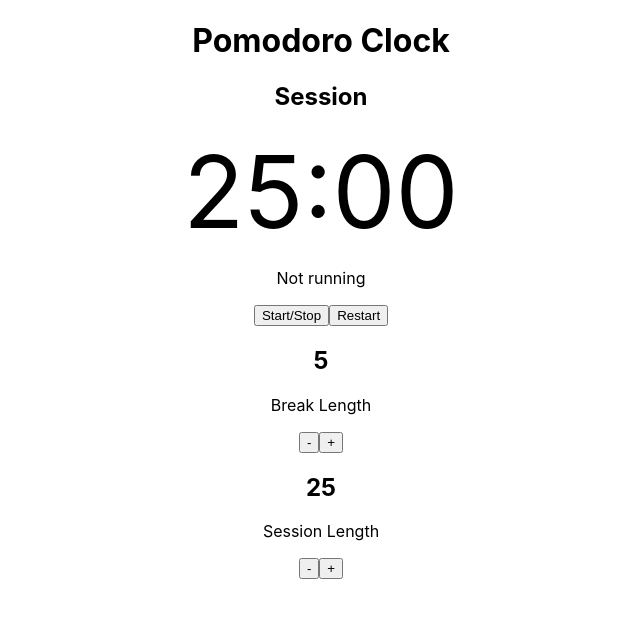
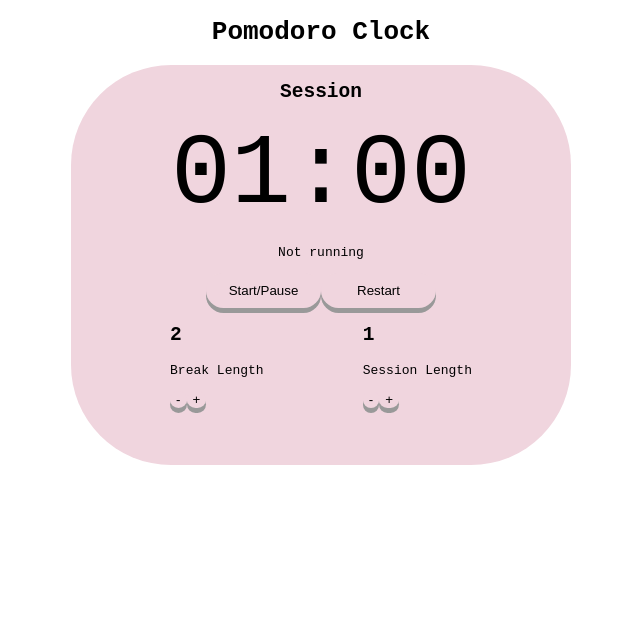
Before and after one commit to izanhuang/pomodoro-clock, a React (Create React App) app: page / in a window 1280 px wide. Shown: the top 618 px of the page, without its empty margins (319-959 px from the left). Built offline with nearby package versions, Linux system fonts and the light colour scheme.

Commit message:
Timer functionality working

```diff
--- a/package.json
+++ b/package.json
@@ -9,7 +9,6 @@
     "react": "^17.0.2",
     "react-dom": "^17.0.2",
     "react-scripts": "4.0.3",
-    "react-timer-hook": "^3.0.5",
     "web-vitals": "^1.1.2"
   },
   "scripts": {
--- a/src/App.css
+++ b/src/App.css
@@ -1,38 +1,26 @@
 .App {
-  text-align: center;
+  display: flex;
+  flex-direction: column;
+  justify-content: center;
+  align-items: center;
+  font-family: monospace;
 }
 
-.App-logo {
-  height: 40vmin;
-  pointer-events: none;
+.clock {
+  width: 500px;
+  height: 400px;
+  background-color: #f0d5de;
+  border-radius: 100px;
 }
 
-@media (prefers-reduced-motion: no-preference) {
-  .App-logo {
-    animation: App-logo-spin infinite 20s linear;
-  }
+.break-session {
+  display: flex;
+  flex-direction: row;
+  justify-content: space-evenly;
+  align-items: center;
 }
 
-.App-header {
-  background-color: #282c34;
-  min-height: 100vh;
-  display: flex;
-  flex-direction: column;
-  align-items: center;
-  justify-content: center;
-  font-size: calc(10px + 2vmin);
-  color: white;
+.buttonsWrapper {
+  width: 115px;
+  height: 35px;
 }
-
-.App-link {
-  color: #61dafb;
-}
-
-@keyframes App-logo-spin {
-  from {
-    transform: rotate(0deg);
-  }
-  to {
-    transform: rotate(360deg);
-  }
-}
--- a/src/App.js
+++ b/src/App.js
@@ -1,31 +1,35 @@
-import logo from './logo.svg'
 import './App.css'
 import { Break } from './components/Break'
 import { Session } from './components/Session'
-import { useState, useEffect } from 'react'
+import { useState } from 'react'
 import PomodoroContext from './context/pomodoro-context'
 import Timer from './components/Timer'
 
 function App() {
-  const [sessionLength, setSessionLength] = useState(25)
-  const [breakLength, setBreakLength] = useState(5)
-  const time = new Date()
-  time.setSeconds(time.getSeconds() + sessionLength * 60)
+  const [sessionLength, setSessionLength] = useState(1)
+  const [breakLength, setBreakLength] = useState(2)
+  const [isRunning, setIsRunning] = useState(false)
 
   return (
-    <div class="App">
+    <div className="App">
       <PomodoroContext.Provider
         value={{
           sessionLength,
           setSessionLength,
           breakLength,
           setBreakLength,
+          isRunning,
+          setIsRunning,
         }}
       >
         <h1>Pomodoro Clock</h1>
-        <Timer expiryTimestamp={time} autoStart={false} />
-        <Break />
-        <Session />
+        <div className="clock">
+          <Timer />
+          <div className="break-session">
+            <Break />
+            <Session />
+          </div>
+        </div>
       </PomodoroContext.Provider>
     </div>
   )
--- a/src/components/Break.js
+++ b/src/components/Break.js
@@ -1,22 +1,26 @@
-import React, { useState, useContext } from 'react'
+import React, { useState, useContext, useEffect } from 'react'
 import PomodoroContext from '../context/pomodoro-context'
 
-export const Break = () => {
-  const { breakLength, setBreakLength } = useContext(PomodoroContext)
-  const [decrementDisabled, setDrecementDisabled] = useState(false)
+export const Break = ({}) => {
+  const { breakLength, setBreakLength, isRunning } = useContext(PomodoroContext)
+  const [decrementDisabled, setDrecementDisabled] = useState(breakLength === 1)
   const [incrementDisabled, setIncrementDisabled] = useState(false)
 
   const handleDecrement = () => {
+    if (!isRunning) {
       if (breakLength - 1 === 1) {
         setBreakLength(breakLength - 1)
         setDrecementDisabled(true)
       } else {
         setBreakLength(breakLength - 1)
+        setDrecementDisabled(false)
+      }
     }
   }
 
   const handleIncrement = () => {
-    if (breakLength + 1 === 2) {
+    if (!isRunning) {
+      if (breakLength + 1 >= 2) {
         setBreakLength(breakLength + 1)
         setDrecementDisabled(false)
       } else if (breakLength + 1 === 60) {
@@ -26,6 +30,11 @@ export const Break = () => {
         setBreakLength(breakLength + 1)
       }
     }
+  }
+
+  useEffect(() => {
+    setDrecementDisabled(false)
+  }, [breakLength === 5])
 
   return (
     <div>
@@ -33,14 +42,14 @@ export const Break = () => {
       <p id="break-label">Break Length</p>
       <button
         id="break-decrement"
-        disabled={decrementDisabled}
+        disabled={breakLength <= 1 ? true : decrementDisabled}
         onClick={handleDecrement}
       >
         -
       </button>
       <button
         id="break-increment"
-        disabled={incrementDisabled}
+        disabled={breakLength >= 60 ? true : incrementDisabled}
         onClick={handleIncrement}
       >
         +
--- a/src/components/Session.js
+++ b/src/components/Session.js
@@ -1,21 +1,27 @@
-import React, { useState, useContext } from 'react'
+import React, { useState, useContext, useEffect } from 'react'
 import PomodoroContext from '../context/pomodoro-context'
+import '../App.css'
 
-export const Session = (props) => {
-  const { sessionLength, setSessionLength } = useContext(PomodoroContext)
+export const Session = ({}) => {
+  const { sessionLength, setSessionLength, isRunning } = useContext(
+    PomodoroContext,
+  )
   const [decrementDisabled, setDrecementDisabled] = useState(false)
   const [incrementDisabled, setIncrementDisabled] = useState(false)
 
   const handleDecrement = () => {
-    if (sessionLength - 1 === 1) {
+    if (!isRunning) {
+      if (sessionLength - 1 < 1) {
         setSessionLength(sessionLength - 1)
         setDrecementDisabled(true)
       } else {
         setSessionLength(sessionLength - 1)
       }
     }
+  }
 
   const handleIncrement = () => {
+    if (!isRunning) {
       if (sessionLength + 1 === 2) {
         setSessionLength(sessionLength + 1)
         setDrecementDisabled(false)
@@ -26,6 +32,7 @@ export const Session = (props) => {
         setSessionLength(sessionLength + 1)
       }
     }
+  }
 
   return (
     <div>
@@ -33,14 +40,14 @@ export const Session = (props) => {
       <p id="session-label">Session Length</p>
       <button
         id="session-decrement"
-        disabled={decrementDisabled}
+        disabled={sessionLength <= 1 ? true : decrementDisabled}
         onClick={handleDecrement}
       >
         -
       </button>
       <button
         id="session-increment"
-        disabled={incrementDisabled}
+        disabled={sessionLength >= 60 ? true : incrementDisabled}
         onClick={handleIncrement}
       >
         +
--- a/src/components/Timer.js
+++ b/src/components/Timer.js
@@ -1,43 +1,74 @@
 import React, { useContext, useState, useEffect } from 'react'
-import { useTimer, auto } from 'react-timer-hook'
 import PomodoroContext from '../context/pomodoro-context'
+import '../styles/Timer.css'
 
-export default function Timer({ expiryTimestamp, autoStart }) {
-  const { sessionLength } = useContext(PomodoroContext)
-  const [startTimer, setStartTimer] = useState(false)
+export default function Timer({}) {
   const {
-    seconds,
-    minutes,
+    sessionLength,
+    setSessionLength,
+    breakLength,
+    setBreakLength,
     isRunning,
-    start,
-    pause,
-    resume,
-    restart,
-  } = useTimer({
-    expiryTimestamp,
-    autoStart,
-    onExpire: () => console.warn('onExpire called'),
+    setIsRunning,
+  } = useContext(PomodoroContext)
+
+  const [timerLabel, setTimerLabel] = useState('Session')
+  const [audio, setAudio] = useState(new Audio())
+  const [minutes, setMinutes] = useState(sessionLength)
+  const [seconds, setSeconds] = useState(0)
+
+  useEffect(() => {
+    if (timerLabel === 'Session') {
+      setMinutes(sessionLength)
+    } else {
+      setMinutes(breakLength)
+    }
+  }, [sessionLength, breakLength])
+
+  useEffect(() => {
+    if (isRunning) {
+      let timeout = setTimeout(() => {
+        if (minutes > 0) {
+          if (seconds === 0) {
+            setMinutes(minutes - 1)
+            setSeconds(59)
+          } else {
+            setSeconds(seconds - 1)
+          }
+        }
+        if (minutes === 0) {
+          if (seconds === 0) {
+            clearTimeout(timeout)
+            audio.play()
+            switchTimer()
+          } else {
+            setSeconds(seconds - 1)
+          }
+        }
+      }, 1000)
+      return () => {
+        clearTimeout(timeout)
+      }
+    }
   })
 
-  function handleStartStop() {
-    if (startTimer) {
-      pause()
-      setStartTimer(false)
+  function switchTimer() {
+    if (timerLabel === 'Session') {
+      setTimerLabel('Break')
+      setMinutes(breakLength)
     } else {
-      resume()
-      setStartTimer(true)
+      setTimerLabel('Session')
+      setMinutes(sessionLength)
     }
   }
 
-  useEffect(() => {
-    const time = new Date()
-    time.setSeconds(time.getSeconds() + sessionLength * 60)
-    restart(time, autoStart)
-  }, [sessionLength])
+  function handleStartStop() {
+    setIsRunning(!isRunning)
+  }
 
   return (
     <div style={{ textAlign: 'center' }}>
-      <h2 id="timer-label">Session</h2>
+      <h2 id="timer-label">{timerLabel}</h2>
       <div style={{ fontSize: '100px' }} id="time-left">
         <span>{minutes <= 9 && 0}</span>
         <span>{minutes}</span>:<span>{seconds <= 9 && 0}</span>
@@ -45,19 +76,28 @@ export default function Timer({ expiryTimestamp, autoStart }) {
       </div>
       <p>{isRunning ? 'Running' : 'Not running'}</p>
       <button id="start_stop" onClick={handleStartStop}>
-        Start/Stop
+        Start/Pause
       </button>
       <button
         id="reset"
         onClick={() => {
-          // Restarts to 25 minutes timer
-          const time = new Date()
-          time.setSeconds(time.getSeconds() + 1500)
-          restart(time, autoStart)
+          audio.pause()
+          audio.currentTime = 0
+          setTimerLabel('Session')
+          setMinutes(25)
+          setSeconds(0)
+          setSessionLength(25)
+          setBreakLength(5)
+          setIsRunning(false)
         }}
       >
         Restart
       </button>
+      <audio
+        id="beep"
+        ref={(audio) => setAudio(audio)}
+        src="https://raw.githubusercontent.com/freeCodeCamp/cdn/master/build/testable-projects-fcc/audio/BeepSound.wav"
+      ></audio>
     </div>
   )
 }
--- /dev/null
+++ b/src/styles/Timer.css
@@ -0,0 +1,32 @@
+button {
+  background-color: #f0d5de;
+  border-radius: 20px;
+  border-color: #75898b;
+  /* padding: 10px 20px; */
+  text-align: center;
+  cursor: pointer;
+  color: black;
+  border: none;
+  box-shadow: 0 5px #999;
+}
+
+button:hover {
+  background-color: #bca8b0;
+}
+
+button:active {
+  background-color: #bca8b0;
+  box-shadow: 0 1px #666;
+  transform: translateY(4px);
+}
+
+#start_stop,
+#reset {
+  width: 115px;
+  height: 35px;
+}
+
+.buttonsWrapper {
+  width: 115px;
+  height: 35px;
+}
```
Also changed, not shown: 2 other files (tests, documents, lock files or other folders). Lines whose indentation alone changed are shown as unchanged.
